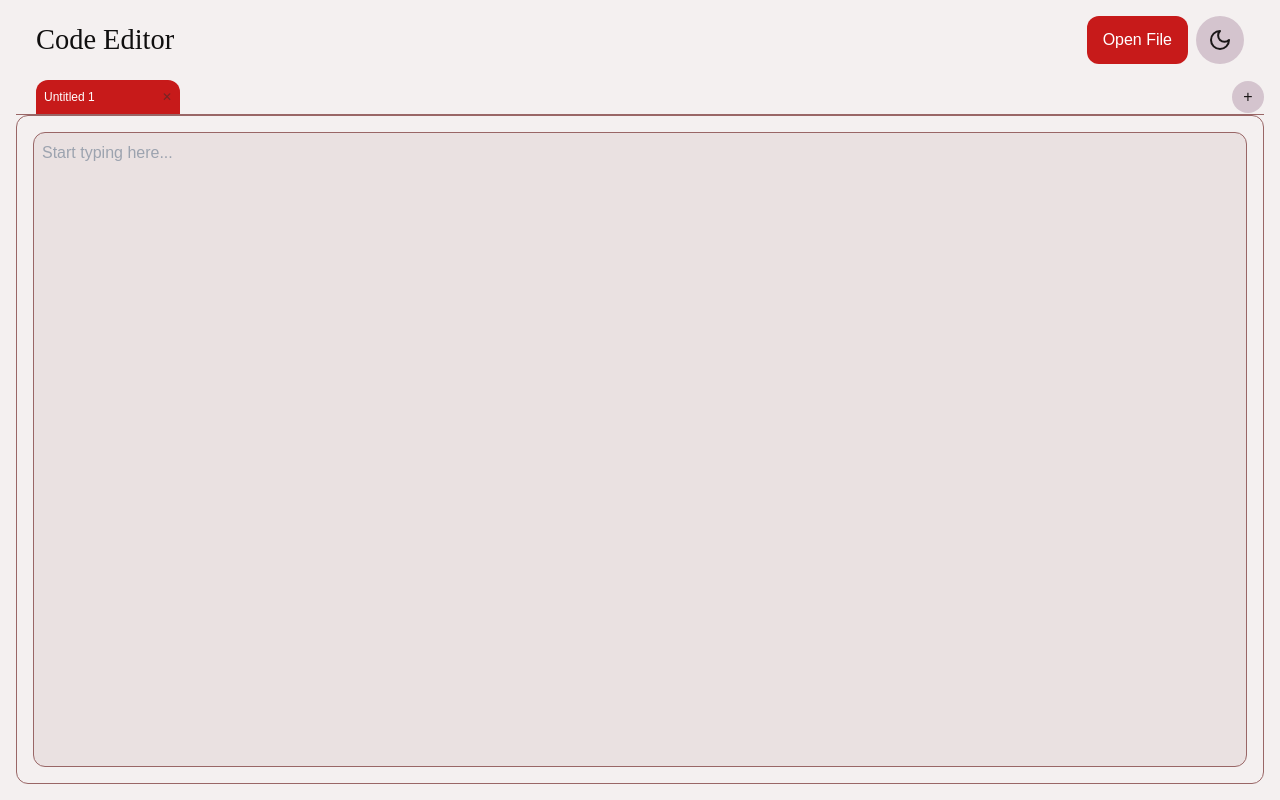
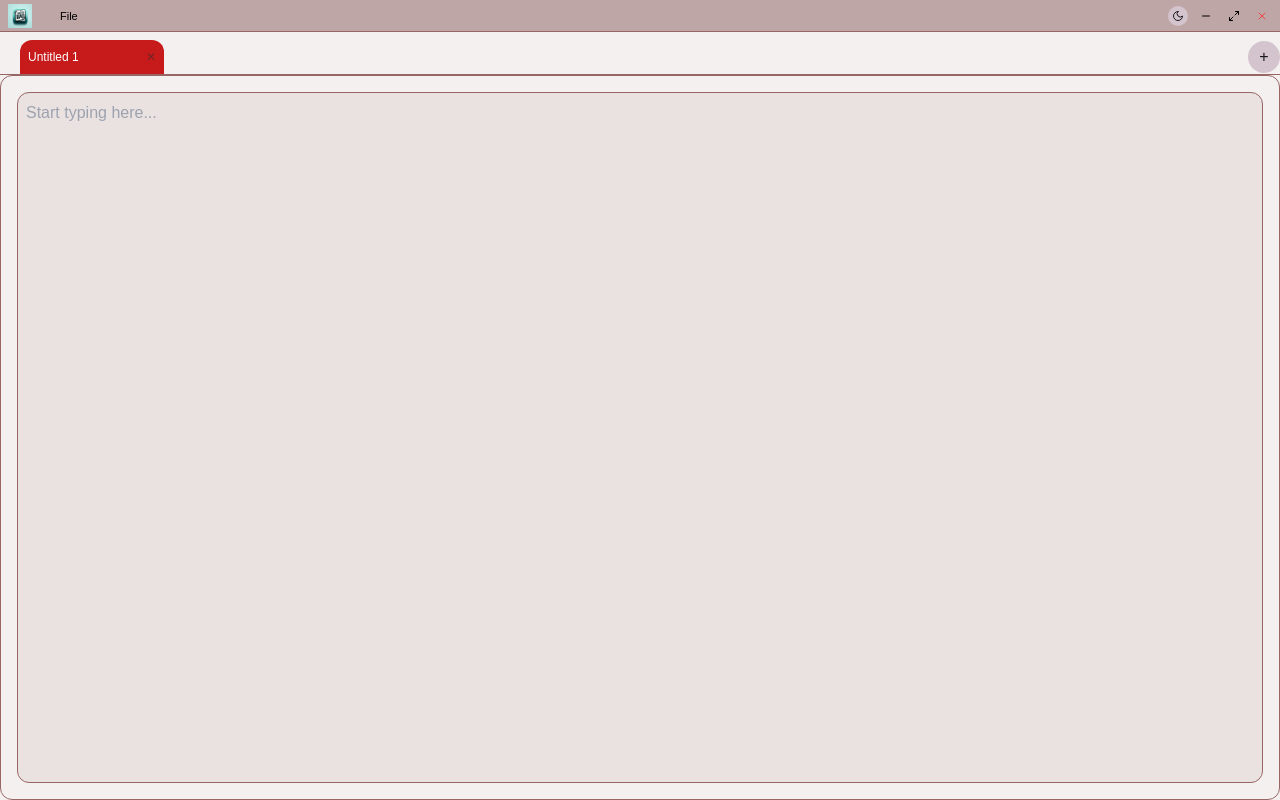
Before and after one commit to Nojyto/notebad, a React (Vite) app: page /editor in a window 1280 px wide. Built offline with nearby package versions, Linux system fonts and the light colour scheme; a web font is replaced by a local one.

Commit message:
Implement app menu with window control and enhance theme toggle button

```diff
--- a/src/App.tsx
+++ b/src/App.tsx
@@ -10,6 +10,6 @@ const App = () => {
       </Routes>
     </Router>
   );
-}
+};
 
 export default App;
--- /dev/null
+++ b/src/components/AppMenu.tsx
@@ -0,0 +1,83 @@
+import { Maximize2, Minus, X } from 'lucide-react';
+import { useEffect, useRef, useState } from 'react';
+import ThemeToggleButton from './ThemeToggleButton';
+
+interface AppMenuProps {
+  handleMenuClick: (menuItem: string) => void;
+}
+
+const AppMenu = ({ handleMenuClick }: AppMenuProps) => {
+  const [activeMenu, setActiveMenu] = useState<string | null>(null);
+  const closeTimeout = useRef<NodeJS.Timeout | null>(null);
+
+  const handleMenuHover = (menu: string) => {
+    if (closeTimeout.current) clearTimeout(closeTimeout.current);
+    setActiveMenu(menu);
+  };
+
+  const handleMenuLeave = () => {
+    closeTimeout.current = setTimeout(() => {
+      setActiveMenu(null);
+    }, 50);
+  };
+
+  useEffect(() => {
+    return () => {
+      if (closeTimeout.current) clearTimeout(closeTimeout.current);
+    };
+  }, []);
+
+  return (
+    <div className="flex items-center justify-between px-2 py-1 bg-secondary text-secondary-foreground border-b border-border h-8 draggable mb-2">
+      <div className="flex items-center space-x-4">
+        <div className="undraggable">
+          <img src="/desktop-icon.png" alt="App Logo" className="w-6 h-6" draggable="false" />
+        </div>
+
+        <div className="flex space-x-2 undraggable">
+          {['File'].map((menu) => (
+            <div
+              key={menu}
+              className="group relative"
+              onMouseEnter={() => handleMenuHover(menu)}
+              onMouseLeave={handleMenuLeave}
+            >
+              <button className="text-[11px] font-medium hover:bg-accent rounded px-3 py-1">
+                {menu}
+              </button>
+              {activeMenu === menu && (
+                <div className="absolute top-full left-0 bg-secondary text-secondary-foreground rounded shadow-lg z-50 w-40 pointer-events-auto">
+                  {menu === 'File' && (
+                    <ul className="py-1 text-sm">
+                      <li onClick={() => handleMenuClick('New File')} className="px-4 py-1 hover:bg-accent cursor-pointer">New File</li>
+                      <li onClick={() => handleMenuClick('Open File')} className="px-4 py-1 hover:bg-accent cursor-pointer">Open File</li>
+                      <li onClick={() => handleMenuClick('Save File')} className="px-4 py-1 hover:bg-accent cursor-pointer">Save File</li>
+                      <hr className="border-muted my-1" />
+                      <li onClick={() => handleMenuClick('Close Tab')} className="px-4 py-1 hover:bg-accent cursor-pointer">Close Tab</li>
+                    </ul>
+                  )}
+                </div>
+              )}
+            </div>
+          ))}
+        </div>
+      </div>
+
+      <div className="flex space-x-2 items-center undraggable">
+        <ThemeToggleButton size="small" />
+
+        <button onClick={() => window.ipcRenderer.send('minimize')} className="w-5 h-5 p-1">
+          <Minus className="w-full h-full text-secondary-foreground" />
+        </button>
+        <button onClick={() => window.ipcRenderer.send('maximize')} className="w-5 h-5 p-1">
+          <Maximize2 className="w-full h-full text-secondary-foreground" />
+        </button>
+        <button onClick={() => window.ipcRenderer.send('close')} className="w-5 h-5 p-1">
+          <X className="w-full h-full text-red-500 hover:text-red-700" />
+        </button>
+      </div>
+    </div>
+  );
+};
+
+export default AppMenu;
--- a/src/components/ThemeToggleButton.tsx
+++ b/src/components/ThemeToggleButton.tsx
@@ -1,7 +1,11 @@
 import { Moon, Sun } from 'lucide-react';
 import { useEffect, useState } from 'react';
 
-const ThemeToggleButton = () => {
+interface ThemeToggleButtonProps {
+  size?: 'small' | 'default';
+}
+
+const ThemeToggleButton = ({ size = 'default' }: ThemeToggleButtonProps) => {
   const [theme, setTheme] = useState(() =>
     window.matchMedia('(prefers-color-scheme: dark)').matches ? 'dark' : 'light'
   );
@@ -11,13 +15,15 @@ const ThemeToggleButton = () => {
     root.classList.toggle('dark', theme === 'dark');
   }, [theme]);
 
+  const iconSize = size === 'small' ? 'w-5 h-5' : 'w-6 h-6';
+
   return (
     <button
       onClick={() => setTheme(theme === 'dark' ? 'light' : 'dark')}
-      className="p-3 bg-accent text-accent-foreground rounded-full hover:scale-105 transition-transform"
+      className={`p-1 bg-accent text-accent-foreground rounded-full hover:scale-105 transition-transform ${iconSize}`}
       aria-label="Toggle theme"
     >
-      {theme === 'dark' ? <Sun className="h-6 w-6" /> : <Moon className="h-6 w-6" />}
+      {theme === 'dark' ? <Sun className="w-full h-full" /> : <Moon className="w-full h-full" />}
     </button>
   );
 };
--- a/src/hooks/useEditorShortcuts.tsx
+++ b/src/hooks/useEditorShortcuts.tsx
@@ -11,11 +11,11 @@ export const useEditorShortcuts = ({ saveTab, closeTab, activeIndex }: EditorSho
     const handleKeyPress = (e: KeyboardEvent) => {
       if ((e.ctrlKey || e.metaKey) && e.key.toLowerCase() === 's') {
         e.preventDefault();
-        saveTab(activeIndex); // Save the active tab
+        saveTab(activeIndex);
       }
       if ((e.ctrlKey || e.metaKey) && e.key.toLowerCase() === 'w') {
         e.preventDefault();
-        closeTab(activeIndex); // Close the active tab
+        closeTab(activeIndex);
       }
     };
 
--- a/src/index.css
+++ b/src/index.css
@@ -56,3 +56,11 @@
     @apply font-heading;
   }
 }
+
+.draggable {
+  -webkit-app-region: drag;
+}
+
+.undraggable {
+  -webkit-app-region: no-drag !important;
+}
--- a/src/pages/Editor.tsx
+++ b/src/pages/Editor.tsx
@@ -1,6 +1,6 @@
 import { Tab, TabGroup, TabList, TabPanel, TabPanels } from '@headlessui/react';
 import { useCallback, useRef, useState } from 'react';
-import ThemeToggleButton from '../components/ThemeToggleButton';
+import AppMenu from '../components/AppMenu';
 import { useEditorShortcuts } from '../hooks/useEditorShortcuts';
 
 interface TabData {
@@ -89,17 +89,28 @@ const EditorPage = () => {
     }
   };
 
+  const handleMenuClick = (menuItem: string) => {
+    switch (menuItem) {
+      case 'New File':
+        addTab();
+        break;
+      case 'Open File':
+        openFile();
+        break;
+      case 'Save File':
+        saveTab(activeIndex);
+        break;
+      case 'Close Tab':
+        closeTab(activeIndex);
+        break;
+      default:
+        console.error(`Unknown menu item: ${menuItem}`);
+    }
+  };
+
   return (
-    <div className="flex flex-col min-h-screen p-4 bg-background text-foreground">
-      <div className="flex justify-between items-center mb-4">
-        <h1 className="text-2xl font-heading ml-5">Code Editor</h1>
-        <div className="flex gap-2 mr-5">
-          <button onClick={openFile} className="px-4 py-2 bg-primary text-primary-foreground rounded hover:bg-primary/80">
-            Open File
-          </button>
-          <ThemeToggleButton />
-        </div>
-      </div>
+    <div className="flex flex-col min-h-screen bg-background text-foreground">
+      <AppMenu handleMenuClick={handleMenuClick} />
       <TabGroup selectedIndex={activeIndex} onChange={setActiveIndex} className="flex flex-col flex-1">
         <div className="flex items-center border-b border-border">
           <div
```
Also changed, not shown: electron/main.ts (+18 -0 lines). Lines whose indentation alone changed are shown as unchanged.
